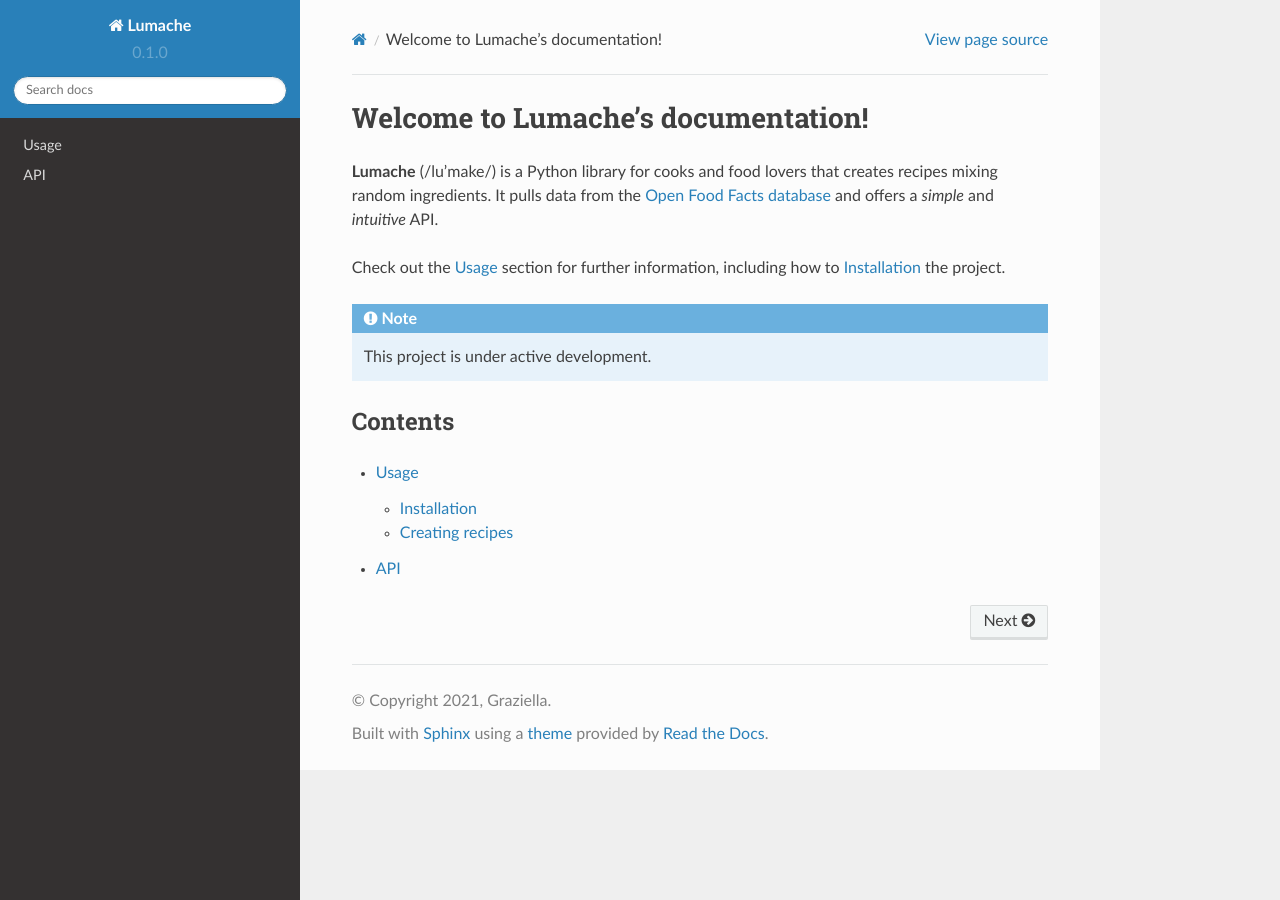
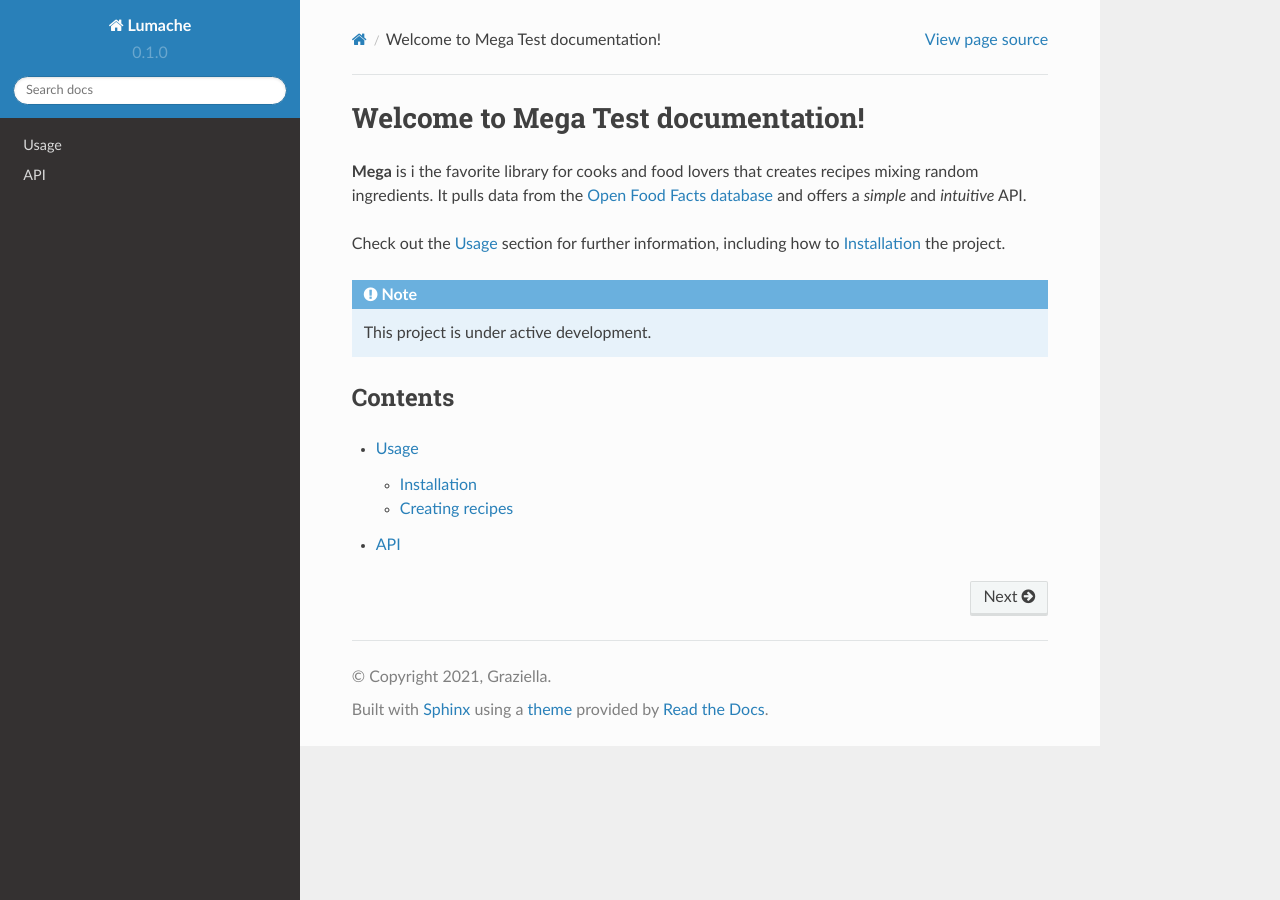
Before and after one commit to mygitl2022/MGA, a Sphinx documentation site: the page built from docs/source/index.rst, in a window 1280 px wide. Built offline with Sphinx 7.4.7 and the Read the Docs theme 2.0.0, drawn with Linux system fonts in a browser that asks for light colours.

Commit message:
Update index.rst

```diff
--- a/docs/source/index.rst
+++ b/docs/source/index.rst
@@ -1,7 +1,7 @@
-Welcome to Lumache's documentation!
+Welcome to Mega Test documentation!
 ===================================
 
-**Lumache** (/lu'make/) is a Python library for cooks and food lovers
+**Mega** is i the favorite library for cooks and food lovers
 that creates recipes mixing random ingredients.
 It pulls data from the `Open Food Facts database <https://world.openfoodfacts.org/>`_
 and offers a *simple* and *intuitive* API.
```
